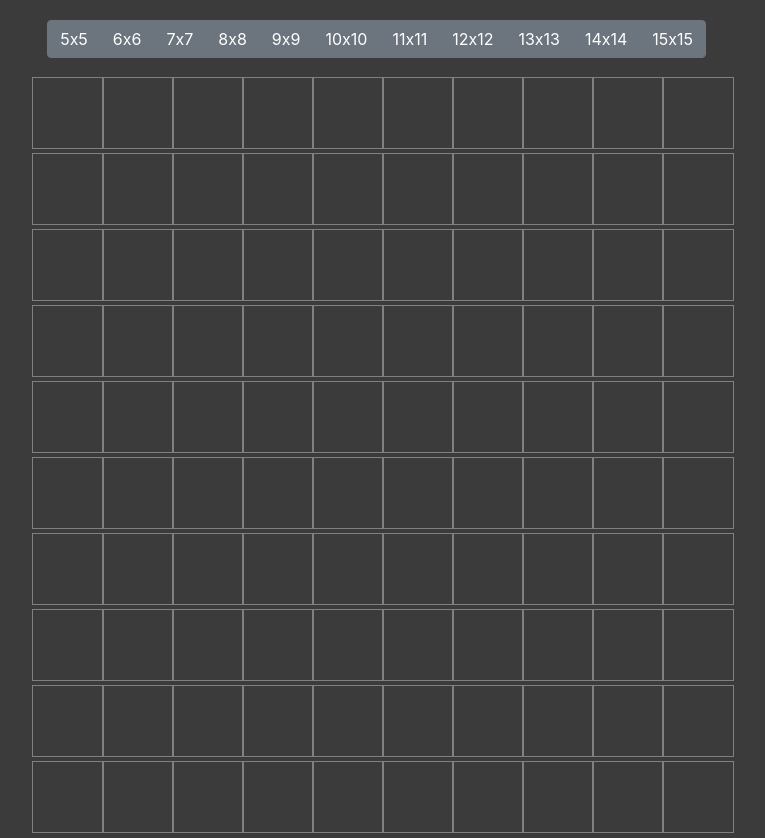
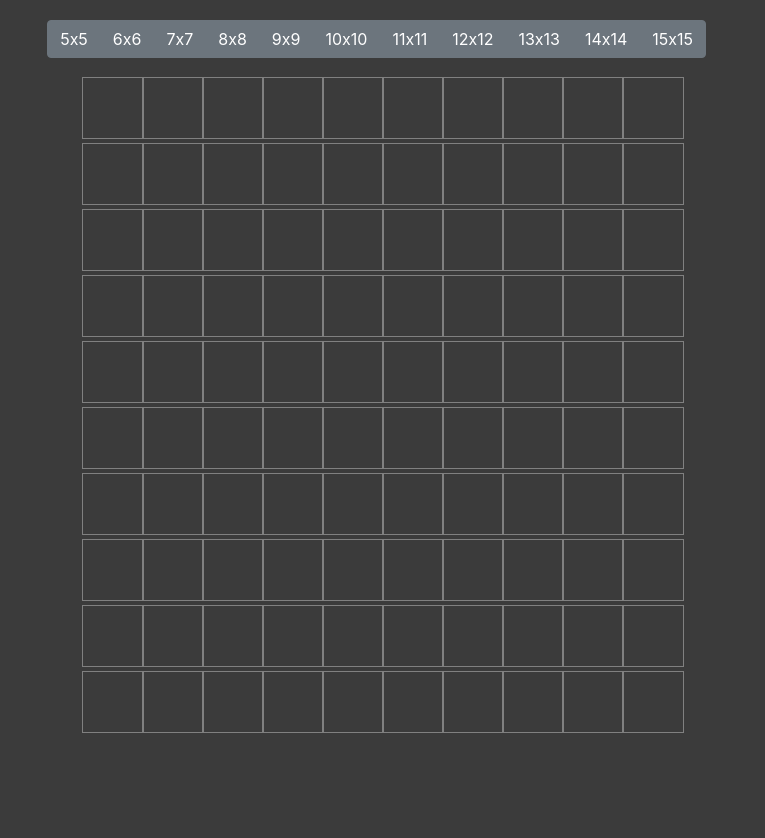
Before and after one commit to eldraegon/Flow-Free-Solver, a React (Create React App) app in the folder my-app/: page / in a window 1280 px wide. Shown: the whole page, without its empty margins (257-1022 px from the left). After the commit the page ends 800 px from the top, so only its background shows below. Built offline with nearby package versions, Linux system fonts and the light colour scheme.

Commit message:
Grid size changes depending on dimensions

```diff
--- a/my-app/src/FlowFreeSolver/FlowFreeSolver.jsx
+++ b/my-app/src/FlowFreeSolver/FlowFreeSolver.jsx
@@ -2,9 +2,7 @@ import React, {Component} from 'react'
 import Node from './Node/Node'
 import './FlowFreeSolver.css'
 import { Button, ButtonGroup } from 'react-bootstrap';
-function test(num) {
-    console.log("TEST")
-}
+
 export default class FlowFreeSolver extends Component {
     constructor(props) {
         super(props);
@@ -43,7 +41,7 @@ export default class FlowFreeSolver extends Component {
     }
 
     render() {
-        const {nodes} = this.state;
+        const {nodes, length} = this.state;
         const navButtons = [];
         for(let i = 5; i <= 15; i++) {
             navButtons.push(<Button key={i} variant="secondary" onClick={() => this.setGrid(i)}>{i}x{i}</Button>);
@@ -56,18 +54,16 @@ export default class FlowFreeSolver extends Component {
                     </ButtonGroup>
                 </div>
                 {nodes.map((row, rowIdx) => {
+
                     return(
                         <div key={rowIdx}>
                             {row.map((node, nodeIdx) => {
-                                const {isStart, isFinish} = node
-                                const {size} = this.state;
                                 return (
                                     <Node
                                     key={nodeIdx}
-                                    isStart={isStart}
-                                    isFinish={isFinish}
-                                    size={size}>
-                                    </Node>
+                                    size={length}
+
+                                    ></Node>
                                 );
                             })}
                         </div>
@@ -77,3 +73,11 @@ export default class FlowFreeSolver extends Component {
         );
     }
 }
+
+class ClauseGenerator {
+
+}
+
+class SATSolver {
+
+}
--- a/my-app/src/FlowFreeSolver/Node/Node.css
+++ b/my-app/src/FlowFreeSolver/Node/Node.css
@@ -3,6 +3,18 @@
     height: 70px;
     outline: 1px solid grey;
     display: inline-block;
+}
+.lg {
+    width: 100px;
+    height: 100px;
+}
+.sm {
+    width: 50px;
+    height: 50px;
+}
+.md {
+    width: 60px;
+    height: 60px;
 }
 .colorBlue {
     background-color: blue;
--- a/my-app/src/FlowFreeSolver/Node/Node.jsx
+++ b/my-app/src/FlowFreeSolver/Node/Node.jsx
@@ -4,12 +4,25 @@ import './Node.css'
 export default class Node extends Component {
     constructor(props) {
         super(props);
-        this.state = {};
+        this.state = {
+            color: {
+                0: "",
+                1: "colorBlue",
+                2: "colorRed",
+                3: "colorGreen",
+                4: "colorOrange",
+                5: "colorYellow",
+                6: "colorWhite",
+                7: "colorGrey",
+            },
+            n: 0,
+        };
     }
 
     render() {
-        const {isFinish, isStart} = this.props;
-        const extraClassName = isFinish ? "colorRed" : isStart ? "colorBlue" : "";
-        return <div className={`node ${extraClassName}`}></div>
+        const {color, n} = this.state;
+        const {size} = this.props;
+        const gridSize = size < 8? "lg" : size < 11? "md" : "sm";
+        return <div className={`node ${color[n]} ${gridSize}`}></div>
     }
 }
```
